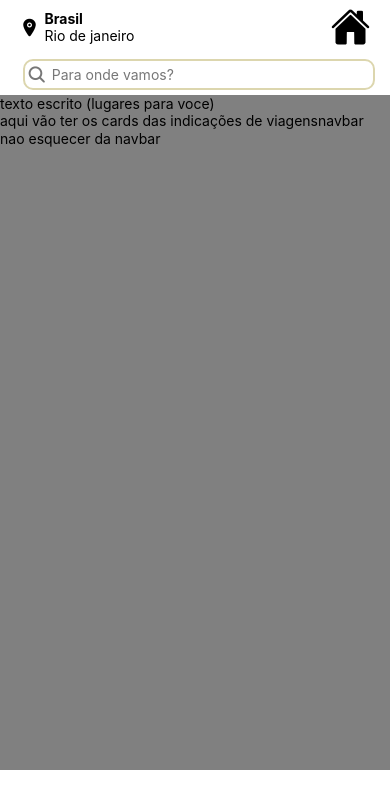
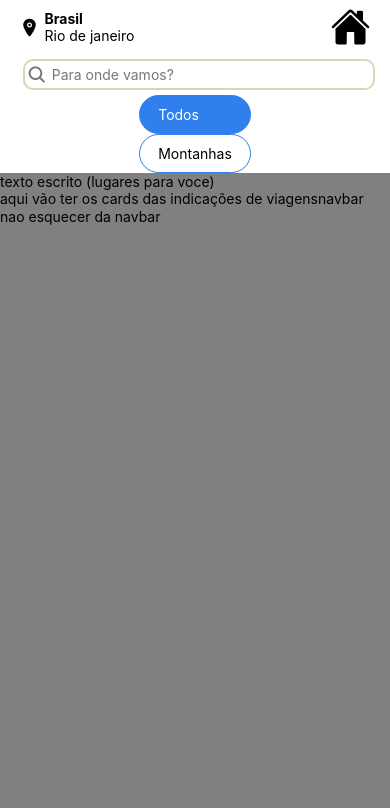
Before and after one commit to Leandro-am/vita-turismo, a React Native app: screen / in a window 390 px wide. Shown: the top 808 px of the page. Built offline with nearby package versions, Linux system fonts and the light colour scheme.

Commit message:
adicionei os filtros

```diff
--- a/App.tsx
+++ b/App.tsx
@@ -2,14 +2,16 @@ import { StatusBar } from 'expo-status-bar';
 import { Text, View } from 'react-native';
 import Header from './components/Header';
 import { styles } from './styles/styles';
-import Footer from './components/Footer'
 import Main from './components/Main';
 
 export default function App() {
   return (
     <View style={styles.container}>
-      <Header></Header>
+      <View>
+        <Header></Header>
+      </View>
       <Main></Main>
     </View>
   );
+
 }
--- a/components/Header.tsx
+++ b/components/Header.tsx
@@ -3,8 +3,14 @@ import {styles} from "../styles/styles"
 import { TouchableOpacity } from "react-native"
 import SearchBar from "./SearchBar"
 import { Ionicons } from "@expo/vector-icons"
+import CardFiltro from "./CardFiltro"
+import { useState } from "react"
+
+
+
 
 export default function Header() {
+  const [filtroSelecionado, setFiltroSelecionado] = useState("Todos");
   return (
     <View style={styles.header}>
         <div style={styles.headercontainer}>
@@ -22,7 +28,10 @@ export default function Header() {
           </div>
         </div>
         <SearchBar></SearchBar>
-
+        <View>
+          <CardFiltro titulo="Todos" selecionado={filtroSelecionado === "Todos"} onPress={() => setFiltroSelecionado("Todos")}></CardFiltro>
+          <CardFiltro titulo="Montanhas" selecionado={filtroSelecionado === "Montanhas"} onPress={() => setFiltroSelecionado("Montanhas")}></CardFiltro>
+        </View>
     </View>
   )
 }
--- a/components/SearchBar.tsx
+++ b/components/SearchBar.tsx
@@ -1,6 +1,7 @@
 import { View, TextInput } from 'react-native';
 import { Ionicons } from '@expo/vector-icons';
 import { styles } from '../styles/styles';
+import { Platform } from 'react-native';
 
 export default function SearchBar() {
   return (
--- a/components/cardFiltro.tsx
+++ b/components/cardFiltro.tsx
@@ -0,0 +1,33 @@
+import { Pressable, Text } from "react-native";
+import { styles } from "../styles/styles";
+
+interface CardFiltroProps {
+  titulo: string;
+  selecionado: boolean;
+  onPress: () => void;
+}
+
+export default function CardFiltro({
+  titulo,
+  selecionado,
+  onPress,
+}: CardFiltroProps) {
+  return (
+    <Pressable
+      onPress={onPress}
+      style={[
+        styles.cardFiltro,
+        selecionado && styles.cardFiltroSelecionado,
+      ]}
+    >
+      <Text
+        style={[
+          styles.cardFiltroTexto,
+          selecionado && styles.cardFiltroTextoSelecionado,
+        ]}
+      >
+        {titulo}
+      </Text>
+    </Pressable>
+  );
+}
--- a/styles/styles.ts
+++ b/styles/styles.ts
@@ -1,5 +1,4 @@
 import { StyleSheet } from "react-native"
-import Header from "../components/Header"
 
 export const styles = StyleSheet.create({
     container: {
@@ -88,6 +87,24 @@ export const styles = StyleSheet.create({
         paddingHorizontal: 5
     },
 
+    cardFiltro: {
+        paddingHorizontal: 18,
+        paddingVertical: 10,
+        borderRadius: 20,
+        borderWidth: 1,
+        borderColor: "#2F80ED",
+    },
 
+    cardFiltroSelecionado: {
+        backgroundColor: "#2F80ED",
+    },
+
+    cardFiltroTexto: {
+        color: "black",
+    },
+
+    cardFiltroTextoSelecionado: {
+        color: "white",
+    }
 
 })
```
Also changed, not shown: styles/input.css (deleted, +0 -7 lines), components/Filtros.tsx (deleted).
